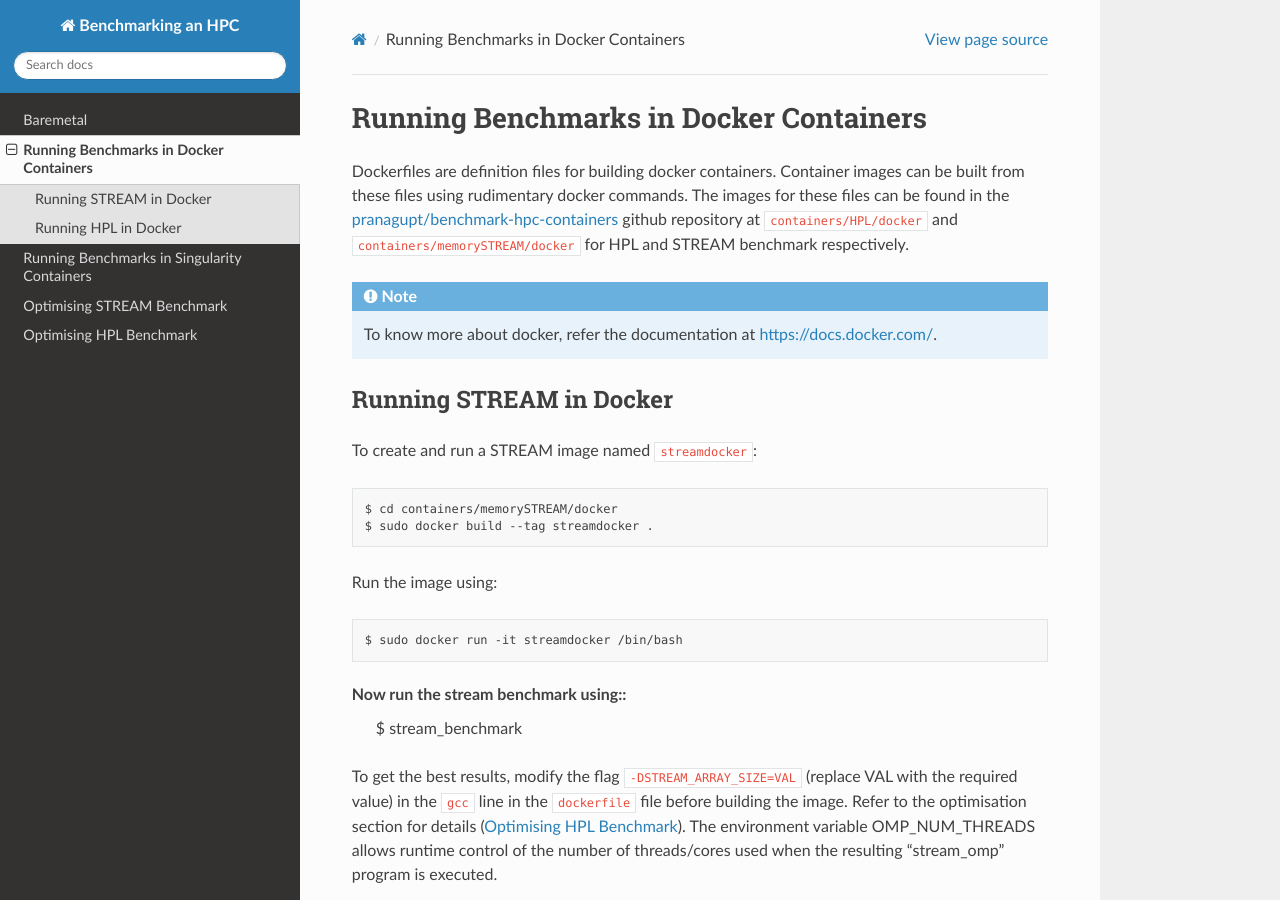
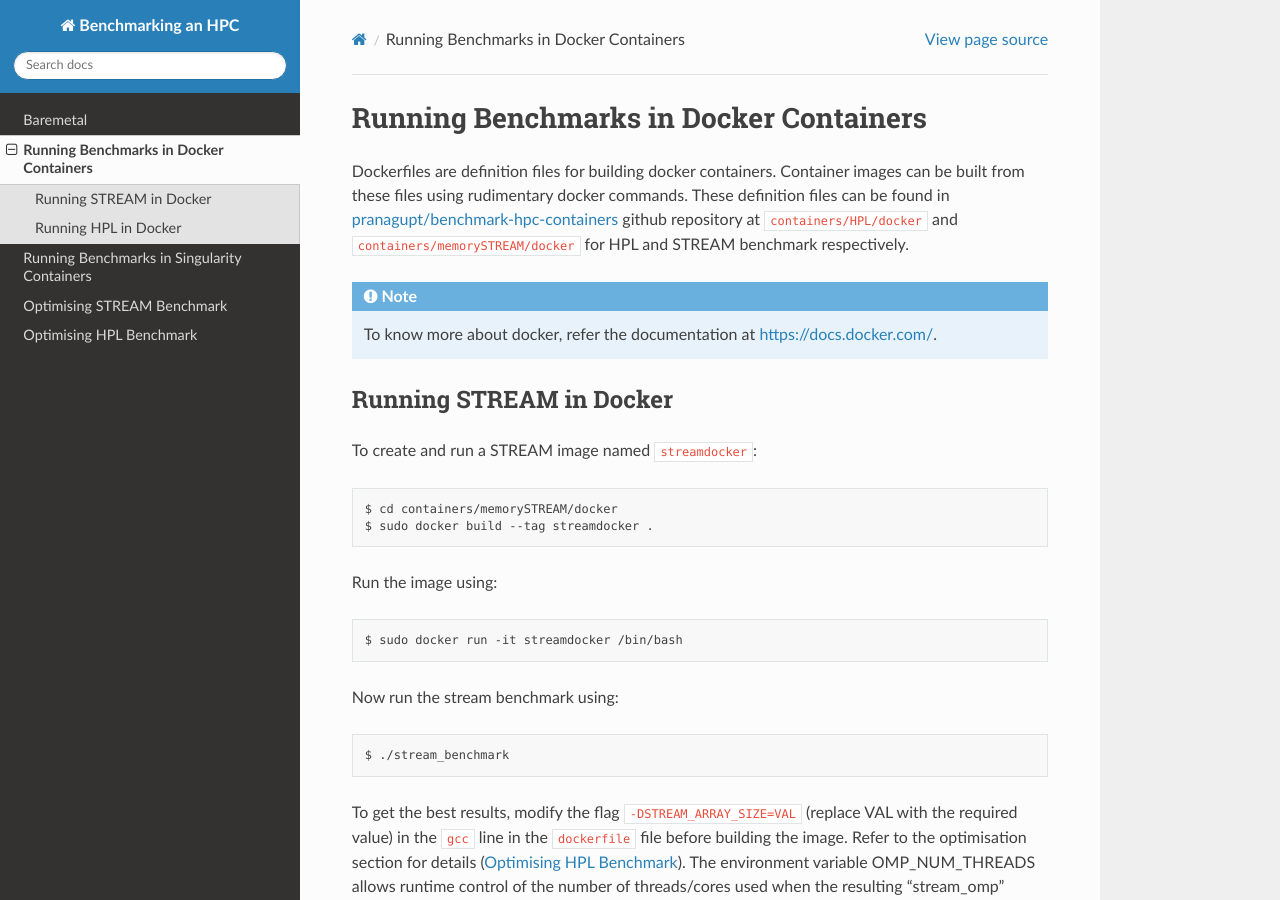
Before and after one commit to pranagupt/benchmark-hpc-containers, a Sphinx documentation site: the page built from docs/docker.rst, in a window 1280 px wide and 900 px high. Built offline with Sphinx 7.4.7 and the Read the Docs theme 2.0.0, drawn with Linux system fonts in a browser that asks for light colours.

Commit message:
corrected documentation

```diff
--- a/docs/docker.rst
+++ b/docs/docker.rst
@@ -5,8 +5,7 @@ Running Benchmarks in Docker Containers
 
 Dockerfiles are definition files for building docker containers.
 Container images can be built from these files using rudimentary docker
-commands.
-The images for these files can be found in the
+commands. These definition files can be found in
 `pranagupt/benchmark-hpc-containers <https://github.com/pranagupt/benchmark-hpc-containers>`_ github repository
 at ``containers/HPL/docker`` and ``containers/memorySTREAM/docker``
 for HPL and STREAM benchmark respectively.
@@ -28,7 +27,8 @@ Run the image using::
     $ sudo docker run -it streamdocker /bin/bash
 
 Now run the stream benchmark using::
-    $ stream_benchmark
+
+    $ ./stream_benchmark
 
 To get the best results, modify the flag ``-DSTREAM_ARRAY_SIZE=VAL`` (replace VAL with the required value) in the ``gcc`` line
 in the ``dockerfile`` file before building the image.
--- a/docs/singularity.rst
+++ b/docs/singularity.rst
@@ -4,7 +4,7 @@ Running Benchmarks in Singularity Containers
 ============================================
 The definition files for singularity containers are .def files.
 Container images can be built form these files using rudimentary singularity commands.
-The images for these files can be found at in the github repository
+These definition files can be found in the github repository
 `pranagupt/benchmark-hpc-containers <https://github.com/pranagupt/benchmark-hpc-containers>`_
 at ``containers/memorySTREAM/singularity``.
 for STREAM benchmark and at ``containers/HPL/singularity`` for HPL benchmark.
```
